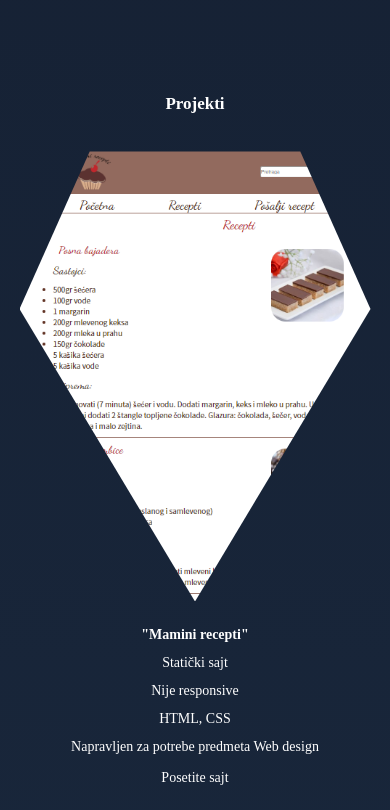
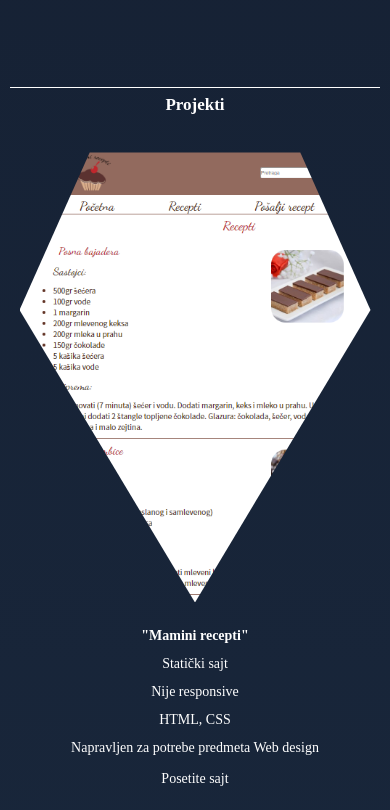
Before and after one commit to jovanovicmilica/jovanovicmilica, a plain HTML site: page index.html in a window 390 px wide. Shown: the part 814-1624 px from the top of the page. Drawn offline with nearby package versions, Linux system fonts and the light colour scheme; a web font is replaced by a local one.

Commit message:
Update queries.css

```diff
--- a/queries.css
+++ b/queries.css
@@ -84,7 +84,7 @@
     p,nav ul li a,#projekti .tekst a,#kontakt input,#kontakt input::placeholder,#kontakt textarea, #kontakt textarea::placeholder{
         font-size: 14px;
     }
-    h1{
+    #pocetna #naslov h1{
         border: 0px;
     }
 }
```
